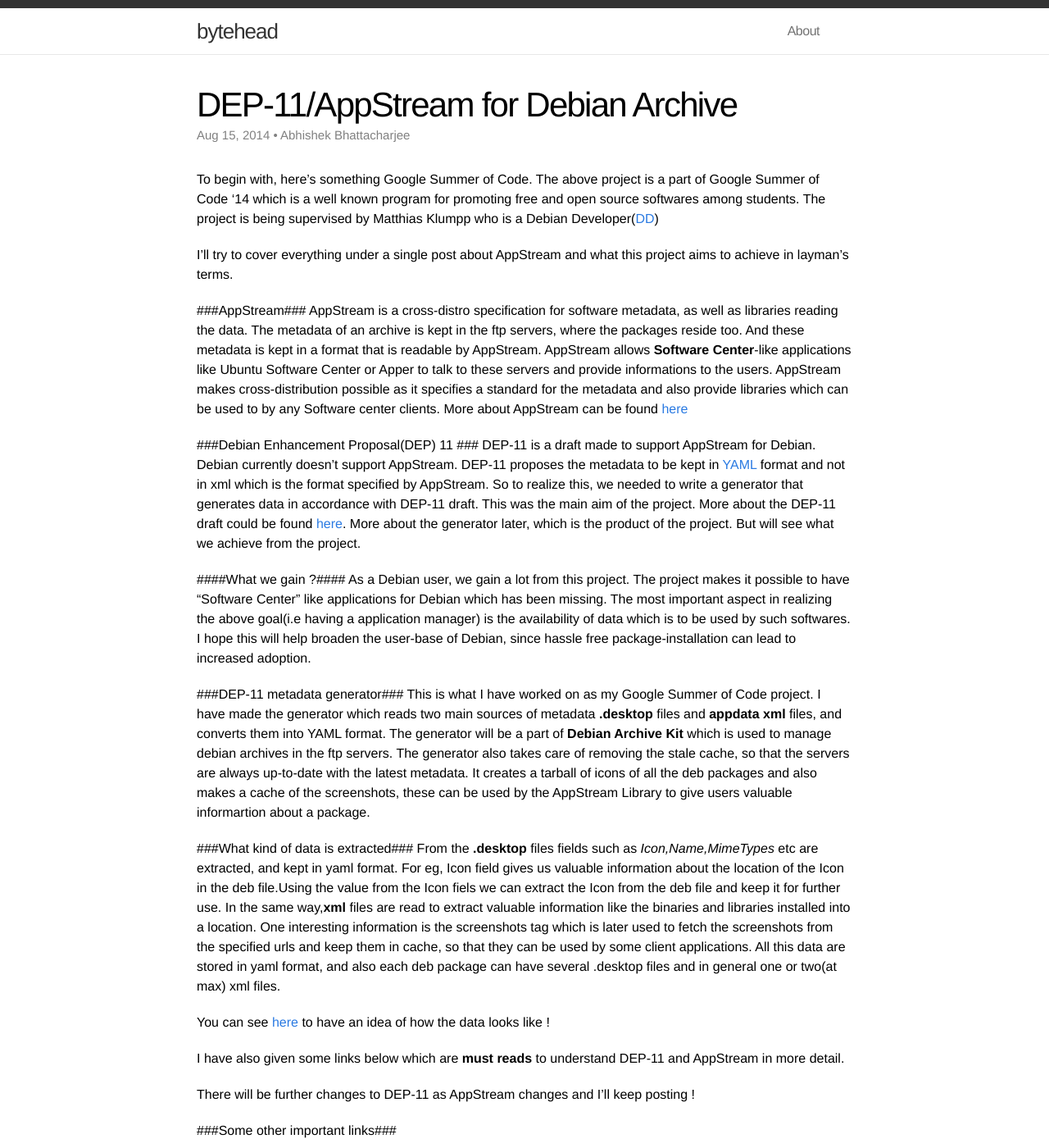
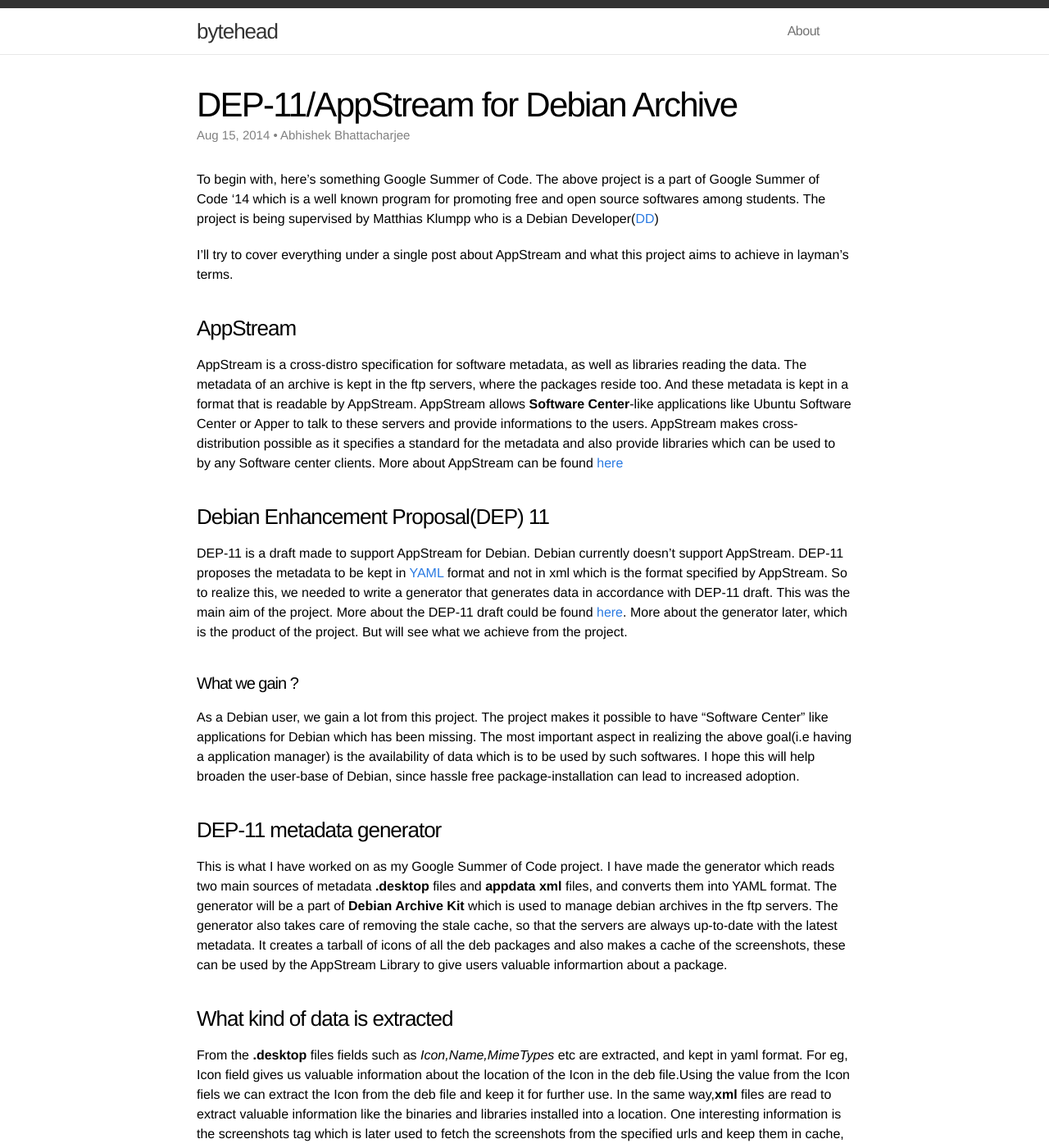
Before and after one commit to abhi11/abhi11.github.io, a Jekyll site: the page built from _posts/2014-08-10-DEP-11-Metadata-Generator.markdown, in a window 1280 px wide and 1400 px high. Shown: the whole window at 82% size. Built offline with Jekyll 4.4.1, drawn with Linux system fonts in a browser that asks for light colours; some of the changed text lies outside the part shown.

Commit message:
Fix formatting

```diff
--- a/_posts/2014-06-22-Storm-with-Statefulness.markdown
+++ b/_posts/2014-06-22-Storm-with-Statefulness.markdown
@@ -44,4 +44,4 @@ Thus, we got what we expected from our project. We were able to provide some imp
 
 We learned a lot while doing this project and also got some awards :-). It feels good when your work is appreciated.
 
-###And we lived happily ever after !###
+** And we lived happily ever after !**
--- a/_posts/2014-08-10-DEP-11-Metadata-Generator.markdown
+++ b/_posts/2014-08-10-DEP-11-Metadata-Generator.markdown
@@ -11,7 +11,7 @@ supervised by Matthias Klumpp who is a Debian Developer([DD](https://wiki.debian
 
 I'll try to cover everything under a single post about AppStream and what this project aims to achieve in layman's terms.
 
-###AppStream###
+### AppStream
 AppStream is a cross-distro specification for software metadata, as well as libraries reading the data.
 The metadata of an archive is kept in the ftp servers, where the packages reside too.
 And these metadata is kept in a format that is readable by AppStream.
@@ -20,7 +20,7 @@ and provide informations to the users.
 AppStream makes cross-distribution possible as it specifies a standard for the metadata and also provide libraries which
 can be used to by any Software center clients. More about AppStream can be found [here](http://www.freedesktop.org/software/appstream/docs/)
 
-###Debian Enhancement Proposal(DEP) 11 ###
+### Debian Enhancement Proposal(DEP) 11
 DEP-11 is a draft made to support AppStream for Debian. Debian currently doesn't support AppStream.
 DEP-11 proposes the metadata to be kept in [YAML](http://en.wikipedia.org/wiki/YAML) format and not in xml which
 is the format specified by AppStream.
@@ -28,14 +28,14 @@ So to realize this, we needed to write a generator that generates data in accord
 This was the main aim of the project. More about the DEP-11 draft could be found [here](https://wiki.debian.org/DEP-11).
 More about the generator later, which is the product of the project. But will see what we achieve from the project.
 
-####What we gain ?####
+#### What we gain ?
 As a Debian user, we gain a lot from this project. The project makes it possible to have "Software Center" like applications
 for Debian which has been missing. The most important aspect in realizing the above goal(i.e having a application manager) is
 the availability of data which is to be used by such softwares.
 I hope this will help broaden the user-base of Debian, since hassle free package-installation can lead to increased
 adoption.
 
-###DEP-11 metadata generator###
+### DEP-11 metadata generator
 This is what I have worked on as my Google Summer of Code project. I have made the generator which reads two main
 sources of metadata **.desktop** files and **appdata xml** files, and converts them into YAML format.
 The generator will be a part of **Debian Archive Kit** which is used to manage debian archives in the ftp servers.
@@ -43,7 +43,7 @@ The generator also takes care of removing the stale cache, so that the servers a
 It creates a tarball of icons of all the deb packages and also makes a cache of the screenshots, these can be used by
 the AppStream Library to give users valuable informartion about a package.
 
-###What kind of data is extracted###
+### What kind of data is extracted
 From the **.desktop** files fields such as *Icon,Name,MimeTypes* etc are extracted, and kept in yaml format.
 For eg, Icon field gives us valuable information about the location of the Icon in the deb file.Using the value
 from the Icon fiels we can extract the Icon from the deb file and keep it for further use.
@@ -59,7 +59,7 @@ I have also given some links below which are **must reads** to understand DEP-11
 
 There will be further changes to DEP-11 as AppStream changes and I'll keep posting !
 
-###Some other important links###
+### Some other important links
 * [AppStream Specification](http://www.freedesktop.org/software/appstream/docs/chap-AppStream-About.html)
 * [DEP-11 Specification](https://wiki.debian.org/DEP-11)
 * [Ximion's blog](http://blog.tenstral.net/)
```
